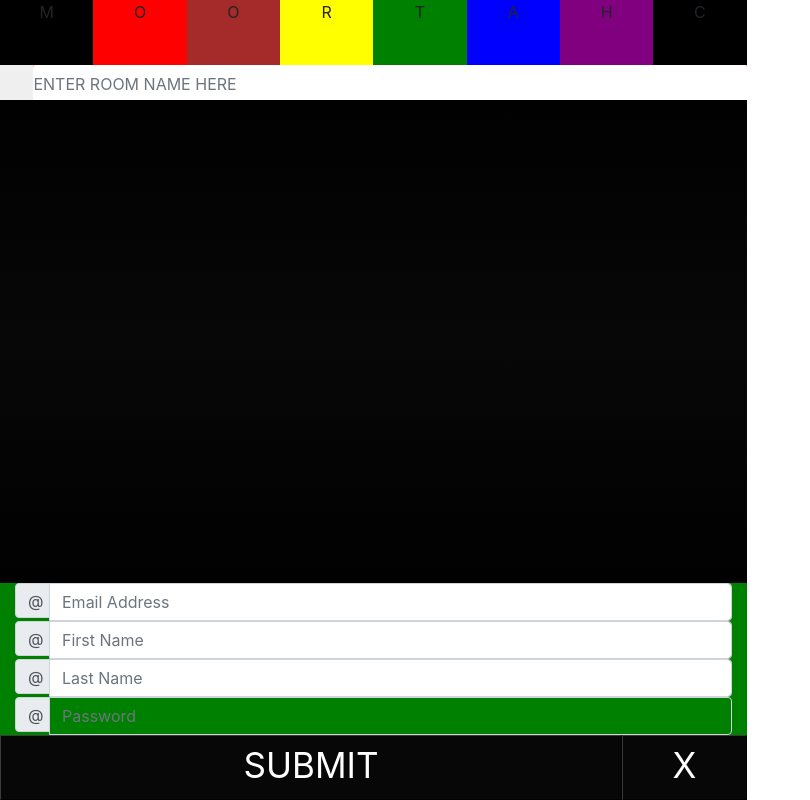
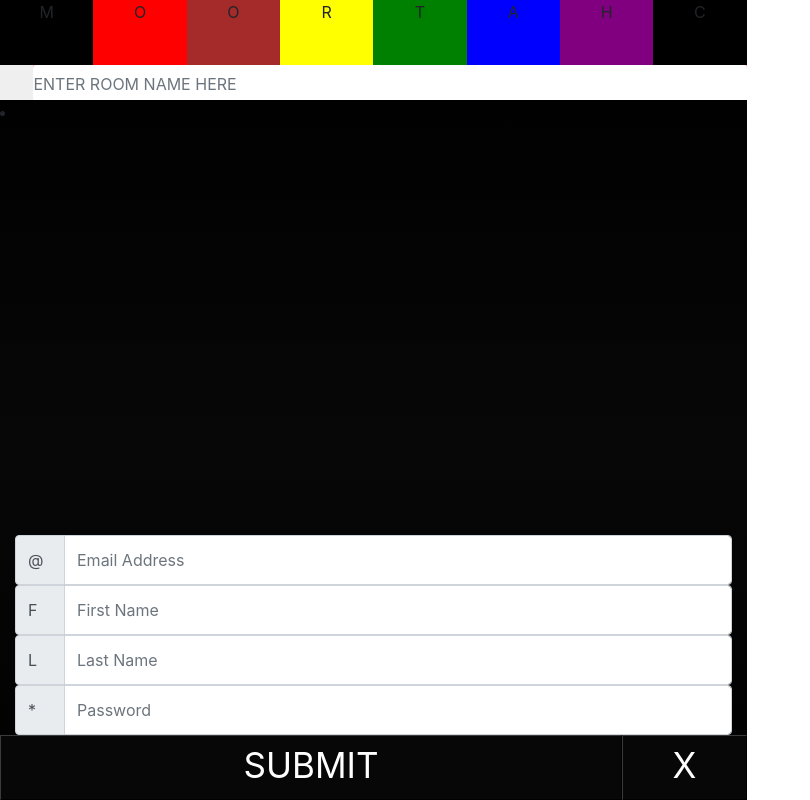
Before and after one commit to bwcsemaj/moortahc, an Angular app in the folder client/src/main/frontend/: page /register in a window 1280 px wide. Shown: the whole page, without its empty margins (0-810 px from the left). Built offline with nearby package versions, Linux system fonts and the light colour scheme.

Commit message:
fixing up ui color scheme

```diff
--- a/client/src/main/frontend/src/app/app.component.html
+++ b/client/src/main/frontend/src/app/app.component.html
@@ -27,7 +27,7 @@
         <div class="col m-0 p-0 flex-grow-1 container-fluid d-flex flex-column"
              style="background-color: blue; position: relative">
           <div class="col m-0 p-0 flex-grow-1 overflow-auto"
-               style="height: calc(100vh - 100px); background-color: green; position: absolute">
+               style="height: calc(100vh - 100px); background: linear-gradient(rgb(1, 1, 1) 0.0%, rgb(7,7,7) 50.0%, rgb(1, 1, 1) 100.0%); position: absolute">
             <li id="chat-messages" class="">
 
             </li>
--- a/client/src/main/frontend/src/app/chat/chat.component.html
+++ b/client/src/main/frontend/src/app/chat/chat.component.html
@@ -1,6 +1,5 @@
 <div class="container-fluid d-flex flex-column m-0 p-0" style="height: calc(100vh - 100px)">
-
-
+  <div class="col m-0 p-0 flex-grow-1" style="  background: transparent;"></div>
   <div id="chat-bottom-container" class="container-fluid d-flex flex-row m-0 p-0">
     <div id="send-message-container" class="input-group col-12 container-fluid d-flex m-0 p-0">
       <div class="input-group-prepend m-0 p-0">
--- a/client/src/main/frontend/src/app/confirm-code/confirm-code.component.css
+++ b/client/src/main/frontend/src/app/confirm-code/confirm-code.component.css
@@ -7,13 +7,13 @@
 }
 
 #confirm-code-icon{
-  height: 35px;
-  width: 35px;
+  height: 50px;
+  width: 50px;
 }
 
 #confirm-code-forms{
   background-color: purple;
-  height: 35px;
+  height: 50px;
 }
 
 #confirm-code-bottom-container{
--- a/client/src/main/frontend/src/app/forgot/forgot.component.css
+++ b/client/src/main/frontend/src/app/forgot/forgot.component.css
@@ -3,13 +3,12 @@
 }
 
 #forgot-email-address-icon{
-  height: 35px;
-  width: 35px;
+  height: 50px;
+  width: 50px;
 }
 
-#forgot-email-input{
-  width: 35px;
-  background-color: #1900ff;
+#forgot-email-address-input{
+  height: 50px;
 }
 
 #forgot-bottom-container{
--- a/client/src/main/frontend/src/app/login/login.component.css
+++ b/client/src/main/frontend/src/app/login/login.component.css
@@ -11,13 +11,12 @@
 }
 
 #login-user-name-icon {
-  height: 35px;
-  width: 35px;
+  height: 50px;
+  width: 50px;
 }
 
 #login-username-input {
-  background-color: purple;
-  height: 35px;
+  height: 50px;
 }
 
 #login-password-container {
@@ -25,21 +24,28 @@
 }
 
 #login-password-icon {
-  height: 35px;
-  width: 35px;
+  height: 50px;
+  width: 50px;
 }
 
 #login-password-input {
-  background-color: purple;
-  height: 35px;
+  height: 50px;
 }
 
 #login-bottom-container {
   height: 65px;
 }
 
-#login-button-container {
-  height: 65px;
+#login-password-input{
+  height: 50px;
+}
+
+#login-first-name-input{
+  height: 50px;
+}
+
+#login-last-name-input{
+  height: 50px;
 }
 
 #login-submit-button {
--- a/client/src/main/frontend/src/app/login/login.component.html
+++ b/client/src/main/frontend/src/app/login/login.component.html
@@ -11,7 +11,7 @@
   <div id="login-password-container" class="">
     <div class="input-group col">
       <div class="input-group-prepend">
-        <span id="login-password-icon" class="input-group-text">&</span>
+        <span id="login-password-icon" class="input-group-text">*</span>
       </div>
       <input [formControl]="passwordInput" id="login-password-input" type="text" class="form-control" placeholder="Password"
              aria-label="Password" aria-describedby="basic-addon1">
--- a/client/src/main/frontend/src/app/register/register.component.css
+++ b/client/src/main/frontend/src/app/register/register.component.css
@@ -3,12 +3,12 @@
 }
 
 #register-email-address-icon {
-  height: 35px;
-  width: 35px;
+  height: 50px;
+  width: 50px;
 }
 
 #register-email-address-input{
-
+  height: 50px;
 }
 
 #register-first-name-container {
@@ -16,12 +16,12 @@
 }
 
 #register-first-name-icon {
-  height: 35px;
-  width: 35px;
+  height: 50px;
+  width: 50px;
 }
 
 #register-first-name-input{
-
+  height: 50px;
 }
 
 #register-last-name-container {
@@ -29,12 +29,12 @@
 }
 
 #register-last-name-input{
-  background-color: purple;
+  height: 50px;
 }
 
 #register-last-name-icon {
-  height: 35px;
-  width: 35px;
+  height: 50px;
+  width: 50px;
 }
 
 #register-password-container {
@@ -42,12 +42,12 @@
 }
 
 #register-password-icon {
-  height: 35px;
-  width: 35px;
+  height: 50px;
+  width: 50px;
 }
 
 #register-password-input{
-  background-color: green;
+  height: 50px;
 }
 
 #register-bottom-container {
--- a/client/src/main/frontend/src/app/register/register.component.html
+++ b/client/src/main/frontend/src/app/register/register.component.html
@@ -1,5 +1,5 @@
 <div class="container-fluid d-flex flex-column m-0 p-0" style="height: calc(100vh - 100px)">
-  <div class="col m-0 p-0 flex-grow-1" style="  background: linear-gradient(rgb(1, 1, 1) 0.0%, rgb(7,7,7) 50.0%, rgb(1, 1, 1) 100.0%);"></div>  <div id="register-email-address-container" class="">
+  <div class="col m-0 p-0 flex-grow-1" style=""></div>  <div id="register-email-address-container" class="">
     <div class="input-group col">
       <div class="input-group-prepend">
         <span id="register-email-address-icon" class="input-group-text">@</span>
@@ -11,25 +11,25 @@
   <div id="register-first-name-container" class="">
     <div class="input-group col">
       <div class="input-group-prepend">
-        <span id="register-first-name-icon" class="input-group-text">@</span>
+        <span id="register-first-name-icon" class="input-group-text">F</span>
       </div>
-      <input [formControl]="firstNameInput" id="register-first-input" type="text" class="form-control" placeholder="First Name"
+      <input [formControl]="firstNameInput" id="register-first-name-input" type="text" class="form-control" placeholder="First Name"
              aria-label="FirstName" aria-describedby="basic-addon1">
     </div>
   </div>
   <div id="register-last-name-container" class="">
     <div class="input-group col">
       <div class="input-group-prepend">
-        <span id="register-last-name-icon" class="input-group-text">@</span>
+        <span id="register-last-name-icon" class="input-group-text">L</span>
       </div>
-      <input [formControl]="lastNameInput" id="register-last-input" type="text" class="form-control" placeholder="Last Name"
+      <input [formControl]="lastNameInput" id="register-last-name-input" type="text" class="form-control" placeholder="Last Name"
              aria-label="LastName" aria-describedby="basic-addon1">
     </div>
   </div>
   <div id="register-password-container" class="">
     <div class="input-group col">
       <div class="input-group-prepend">
-        <span id="register-password-icon" class="input-group-text">@</span>
+        <span id="register-password-icon" class="input-group-text">*</span>
       </div>
       <input [formControl]="passwordInput" id="register-password-input" type="text" class="form-control" placeholder="Password"
              aria-label="Password" aria-describedby="basic-addon1">
```
